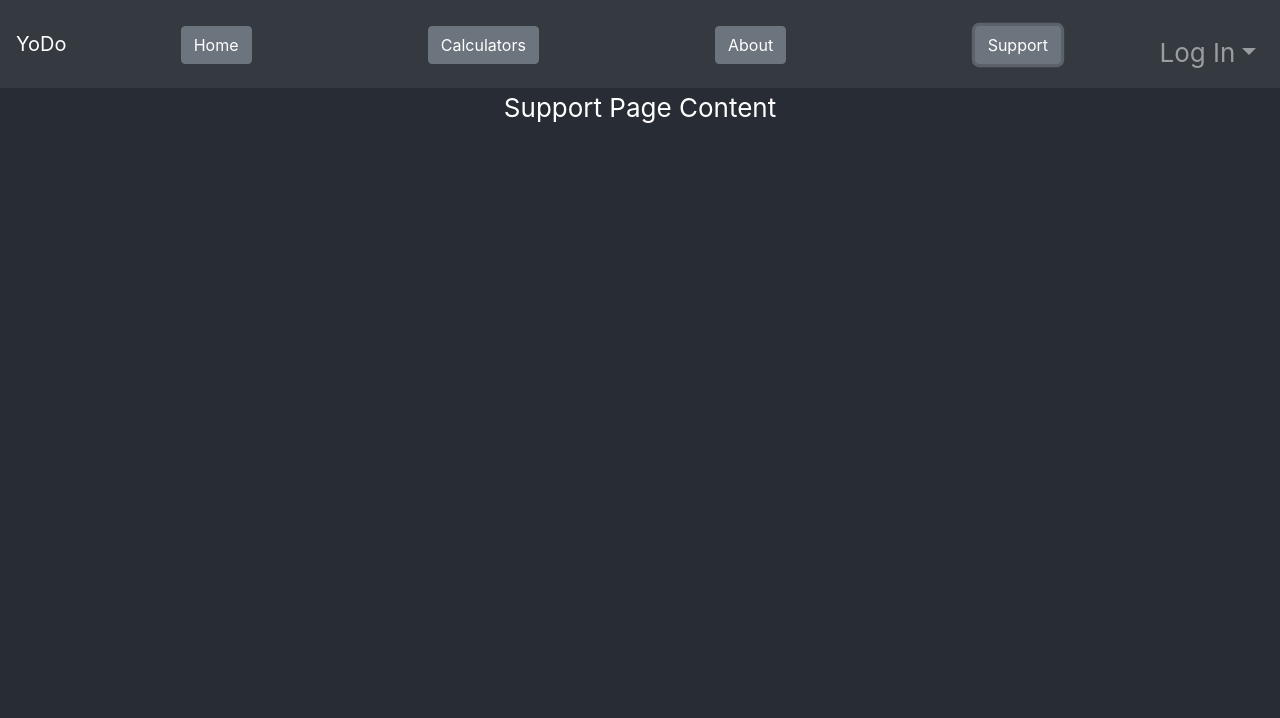
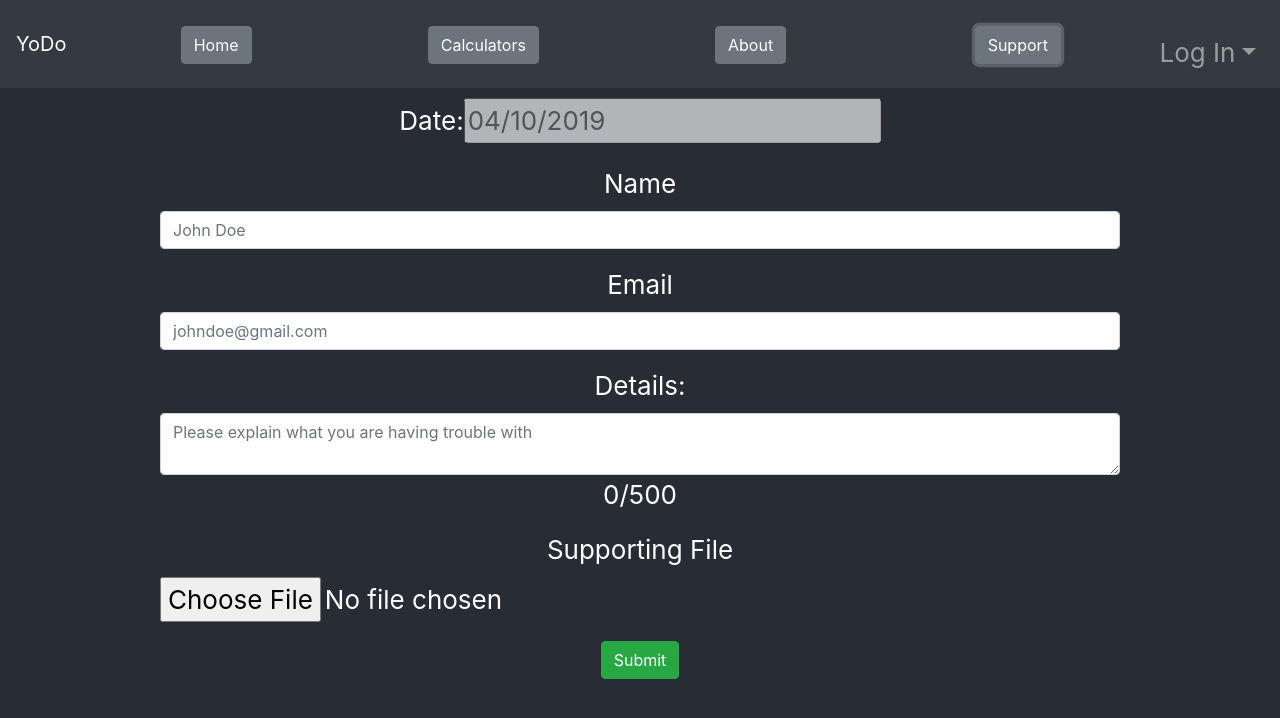
Before and after one commit to TYohoJr/yodo, a React (Create React App) app: page / in a window 1280 px wide. Both pictures are taken after a click on the button "Support". Shown: the top 718 px of the page. Built offline with nearby package versions, Linux system fonts and the light colour scheme.

Commit message:
added support page with details, file upload, and loading bar/confirmation page

```diff
--- a/package.json
+++ b/package.json
@@ -6,6 +6,7 @@
     "axios": "^0.18.0",
     "bootstrap": "^4.3.1",
     "react": "^16.8.6",
+    "react-datepicker": "^2.4.0",
     "react-dom": "^16.8.6",
     "react-redux": "^7.0.1",
     "react-scripts": "2.1.8",
--- a/src/Home/Home.css
+++ b/src/Home/Home.css
@@ -15,7 +15,7 @@
     margin-top: 15%
 }
 
-#transactions-container {
+.home-page-contents {
     max-width: 80%;
-    color: white
+    color: white!important;
 }
--- a/src/Home/Transactions.js
+++ b/src/Home/Transactions.js
@@ -6,7 +6,7 @@ import { connect } from 'react-redux';
 class Transactions extends Component {
     render() {
         return (
-            <Table id='transactions-container'>
+            <Table className='home-page-contents'>
                 <thead>
                     <tr>
                         <th>#</th>
--- /dev/null
+++ b/src/Support/SuccessPage.js
@@ -0,0 +1,15 @@
+import React, { Component } from 'react';
+import './Support.css';
+import { connect } from 'react-redux';
+
+class SuccessPage extends Component {
+    render() {
+        return (
+            <div>
+                Your support request has been sent. You will recieve a confirmation email to the email address you provided.
+            </div>
+        )
+    }
+}
+
+export default connect((state) => (state))(SuccessPage);
--- /dev/null
+++ b/src/Support/Support.css
@@ -0,0 +1,5 @@
+#support-form {
+    width: 75%;
+    margin: 0 auto;
+    margin-top:10px
+}
--- a/src/Support/SupportPage.js
+++ b/src/Support/SupportPage.js
@@ -1,13 +1,113 @@
 import React, { Component } from 'react';
+import './Support.css';
 import { connect } from 'react-redux';
+import { Button, Form, FormGroup, Label, Input, FormText } from 'reactstrap';
+import DatePicker from 'react-datepicker';
+import axios from 'axios';
+import SuccessPage from './SuccessPage';
+
+import 'react-datepicker/dist/react-datepicker.css';
 
 class SupportPage extends Component {
+    constructor() {
+        super();
+        this.handleDateChange = this.handleDateChange.bind(this);
+        this.handleFile = this.handleFile.bind(this);
+        this.uploadHandler = this.uploadHandler.bind(this);
+        this.onEmailChange = this.onEmailChange.bind(this);
+        this.onDetailsChange = this.onDetailsChange.bind(this);
+        this.onNameChange = this.onNameChange.bind(this);
+        this.state = {
+            startDate: new Date(),
+            file: null,
+            name: null,
+            email: null,
+            details: ''
+        }
+    }
+
+    handleDateChange(date) {
+        this.setState({
+            startDate: date
+        });
+    }
+
+    handleFile(event) {
+        this.setState({
+            file: event.target.files[0],
+            loaded: 0
+        })
+    }
+
+    uploadHandler() {
+        this.props.dispatch({
+            type: 'loadingData'
+        })
+        const fileData = new FormData();
+        fileData.append('file', this.state.file);
+        const userData = {
+            name: this.state.name,
+            email: this.state.email,
+            date: this.state.startDate,
+            details: this.state.details,
+        }
+        axios.post('/supportUpload', fileData, { token: sessionStorage.getItem('token') }).then((result) => {
+            this.props.dispatch({
+                type: 'changePage',
+                currentPage: <SuccessPage />
+            })
+        })
+    }
+
+    onNameChange(e) {
+        this.setState({
+            name: e.target.value
+        })
+    }
+
+    onEmailChange(e) {
+        this.setState({
+            email: e.target.value
+        })
+    }
+
+    onDetailsChange(e) {
+        this.setState({
+            details: e.target.value
+        })
+    }
+
     render() {
         return (
-            <div>
-                Support Page Content
-            </div>
-        )
+            <Form id='support-form'>
+                <FormGroup>
+                    <Label>Date: </Label>
+                    <DatePicker
+                        disabled
+                        selected={this.state.startDate}
+                        onChange={this.handleDateChange}
+                    />
+                </FormGroup>
+                <FormGroup>
+                    <Label>Name</Label>
+                    <Input type="text" placeholder="John Doe" maxLength='50' onChange={this.onNameChange} />
+                </FormGroup>
+                <FormGroup>
+                    <Label>Email</Label>
+                    <Input type="email" placeholder="johndoe@gmail.com" maxLength='50' onChange={this.onEmailChange} />
+                </FormGroup>
+                <FormGroup>
+                    <Label>Details:</Label>
+                    <Input type="textarea" maxLength='500' placeholder='Please explain what you are having trouble with' onChange={this.onDetailsChange} />
+                    {this.state.details.length}/500
+                </FormGroup>
+                <FormGroup>
+                    <Label for="exampleFile">Supporting File</Label>
+                    <Input type="file" name="file" id="file" onChange={this.handleFile} />
+                </FormGroup>
+                <Button color='success' onClick={this.uploadHandler}>Submit</Button>
+            </Form>
+        );
     }
 }
 
```
Also changed, not shown: 1 other file (tests, documents, lock files or other folders).
